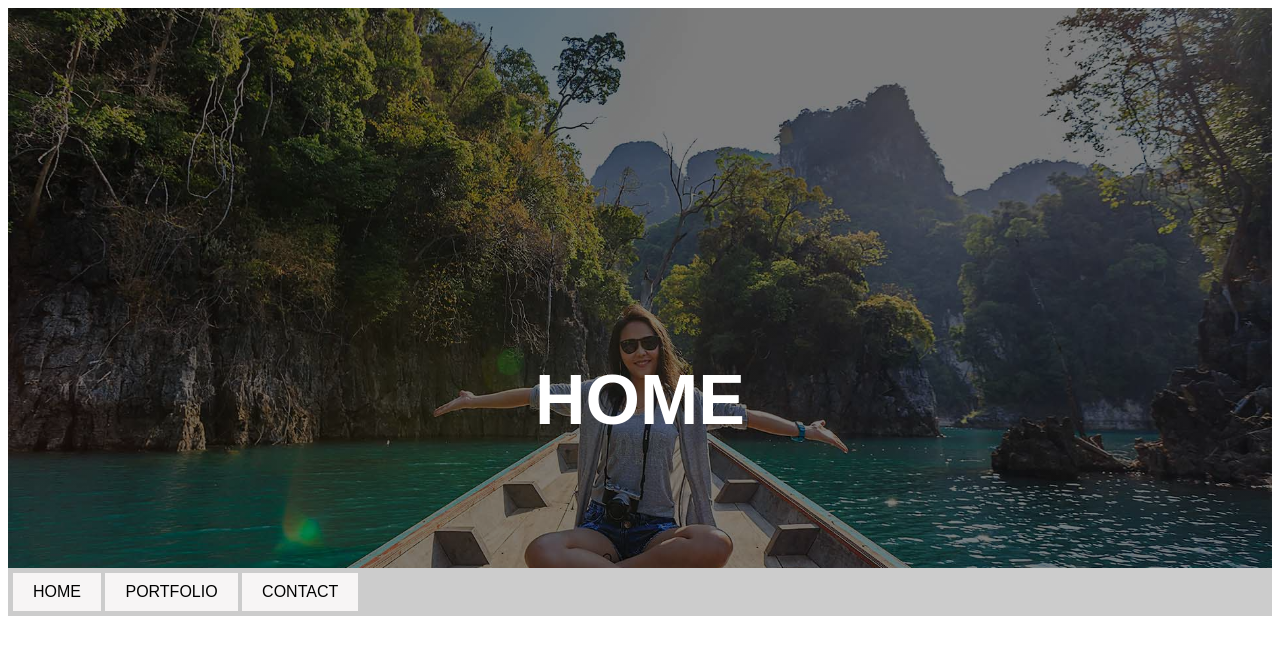
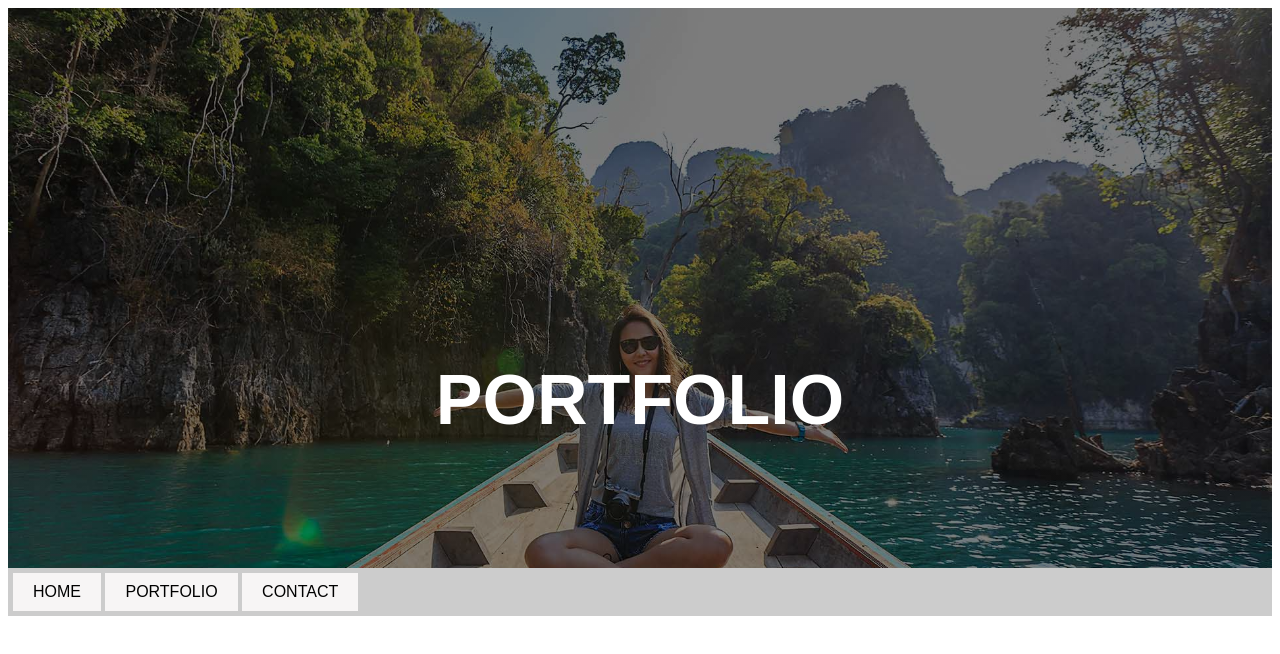
Before and after one commit to thegreenearth/html5, a plain HTML site: page portfolio.html in a window 1280 px wide. Drawn offline with Linux system fonts and the light colour scheme.

Commit message:
header text

```diff
--- a/portfolio.html
+++ b/portfolio.html
@@ -10,7 +10,7 @@
 <header>
   <div class="hero-image">
     <div class="hero-text">
-      <h1>HOME</h1>
+      <h1>PORTFOLIO</h1>
     </div>
   </div>
 </header>
```
Also changed, not shown: contact.html (+1 -1 lines).
